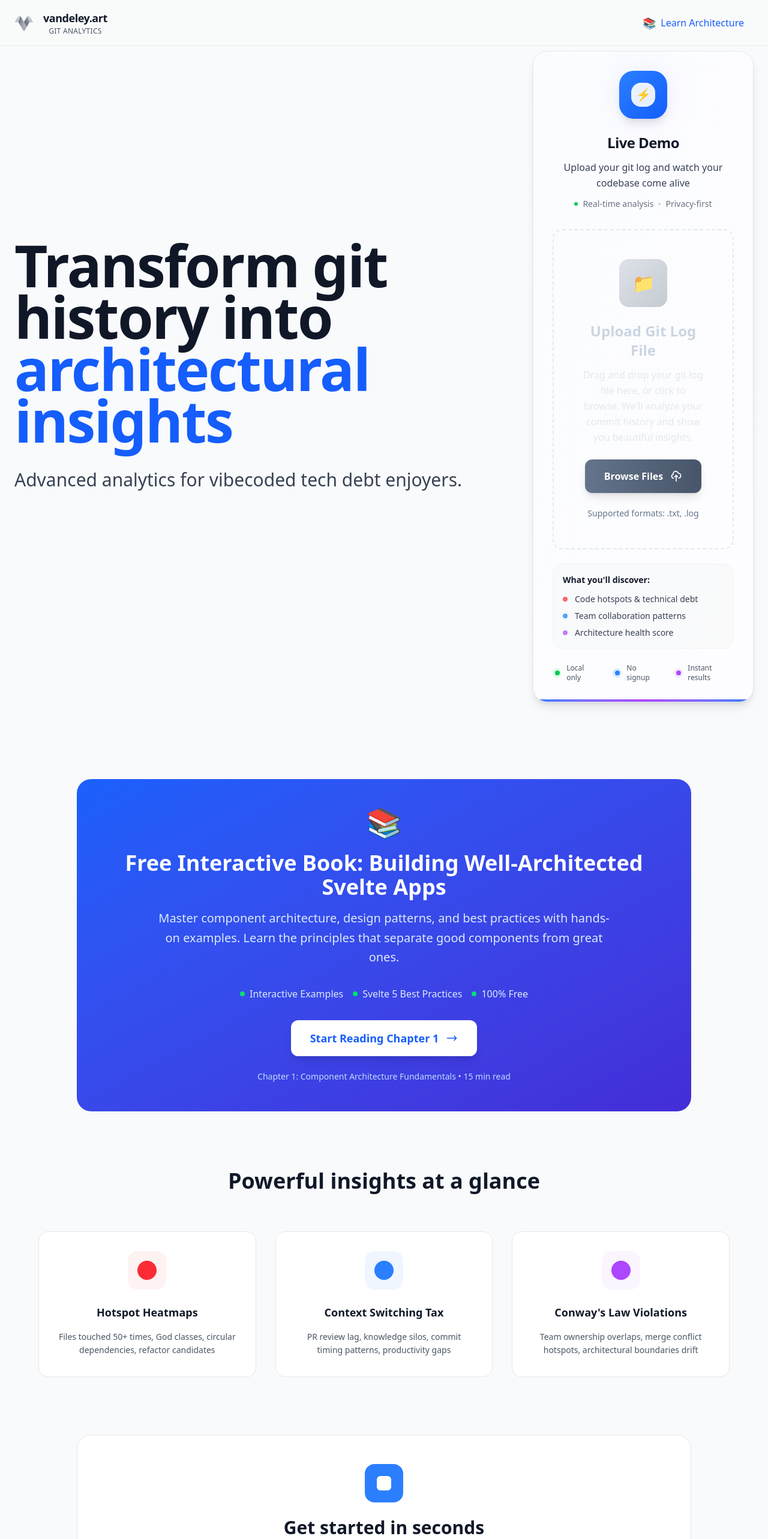
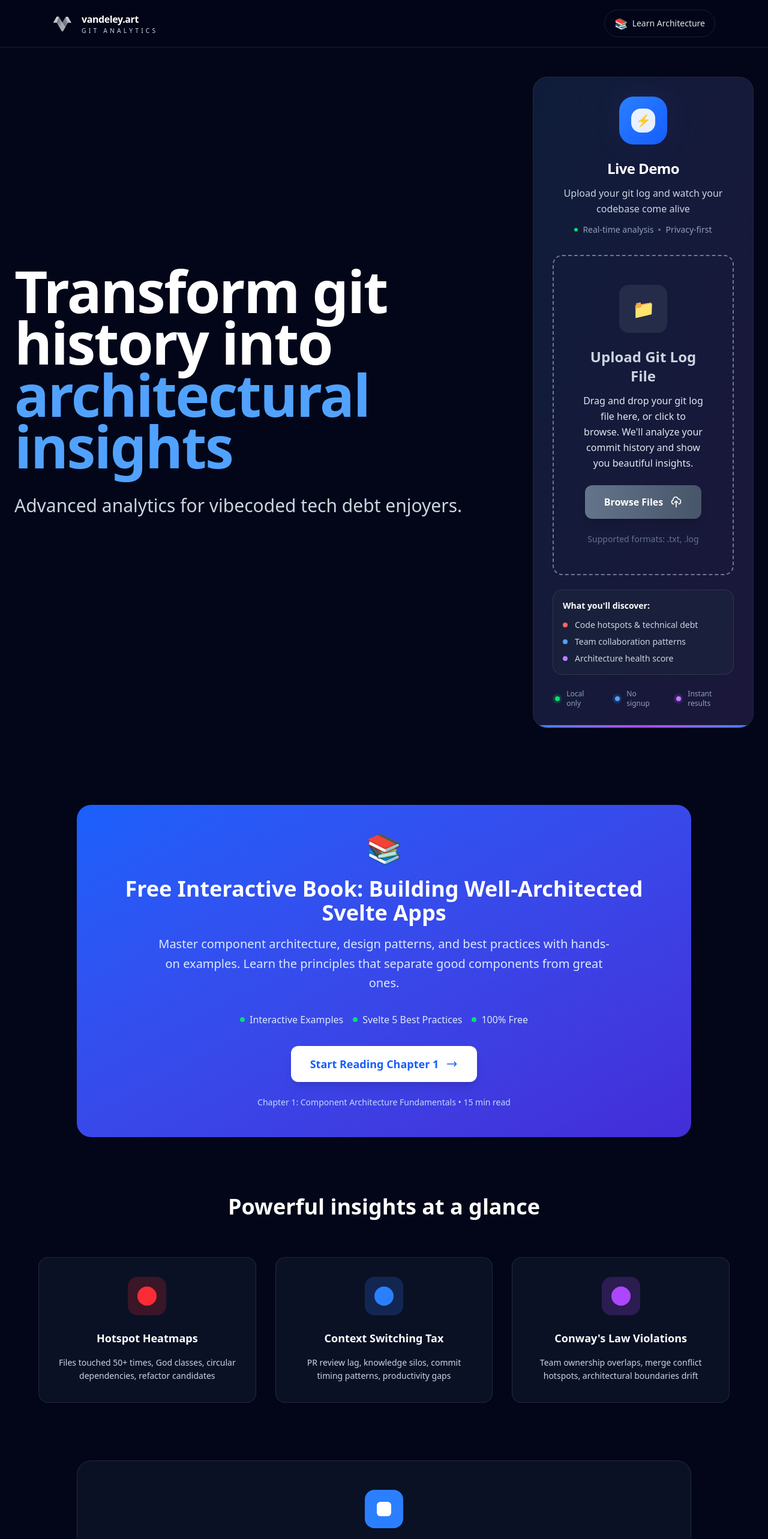
Before and after one commit to grzlz/vandeley, a SvelteKit app: page / in a window 1280 px wide. Shown: the top 2566 px of the page at 60% size. Built offline with nearby package versions, Linux system fonts and the light colour scheme.

Commit message:
go dark mode

```diff
--- a/src/routes/+page.svelte
+++ b/src/routes/+page.svelte
@@ -116,62 +116,57 @@
 	}
 </script>
 
-<main class="min-h-screen bg-gray-50 font-[system-ui,-apple-system,BlinkMacSystemFont,'SF Pro Display',sans-serif] antialiased">
+<main class="min-h-screen bg-slate-950 font-[system-ui,-apple-system,BlinkMacSystemFont,'SF Pro Display',sans-serif] antialiased">
 	{#if showLandingPage}
 		<!-- Apple-Inspired Landing Page -->
 		<div class="relative">
 			<!-- Clean Navigation -->
-			<nav class="sticky top-0 z-50 bg-gray-50/80 backdrop-blur-xl border-b border-gray-200">
-				<div class="container mx-auto px-6 py-4">
-					<div class="flex items-center justify-between">
+			<nav class="fixed top-0 left-0 right-0 z-50 border-b border-white/10 bg-slate-950/80 backdrop-blur-xl">
+				<div class="mx-auto flex max-w-6xl items-center justify-between px-6 py-4">
 					<div class="flex items-center gap-4">
 						<img src="/logo.png" alt="Vandeley Logo" class="h-8 w-8" />
-							<div class="text-center">
-								<div class="text-lg font-semibold tracking-tight text-gray-900">
-									vandeley.art
-								</div>
-								<div class="text-xs font-medium tracking-wide text-gray-600 uppercase">
+						<div class="text-sm">
+							<div class="text-base font-semibold tracking-tight text-white">vandeley.art</div>
+							<div class="text-[0.65rem] font-medium tracking-[0.4em] text-slate-300 uppercase">
 								Git Analytics
 							</div>
 						</div>
 					</div>
 
-						<!-- Navigation Links -->
-						<div class="flex items-center gap-6">
+					<div class="flex items-center gap-4 text-sm font-medium">
 						<a
 							href="/architecture"
-								class="flex items-center gap-2 px-4 py-2 text-blue-600 hover:text-blue-800 hover:bg-blue-50 rounded-lg transition-all duration-200 font-medium"
+							class="flex items-center gap-2 rounded-full border border-white/10 px-4 py-2 text-slate-200 transition hover:border-white/30 hover:text-white"
 						>
 							<span class="text-lg">📚</span>
 							Learn Architecture
 						</a>
 					</div>
 				</div>
-				</div>
 			</nav>
 
 			<!-- Hero Section -->
-			<section class="pt-2 pb-16 px-6">
+			<section class="pt-32 pb-16 px-6">
 				<div class="container mx-auto">
 					<!-- Hero + Demo Layout -->
 					<div class="grid grid-cols-1 lg:grid-cols-3 gap-16 items-center mb-16">
 						<!-- Hero Content - Left Side (2/3) -->
 						<div class="lg:col-span-2">
-							<h1 class="text-6xl md:text-7xl lg:text-8xl font-bold tracking-tight text-gray-900 mb-8 leading-[0.9]">
+							<h1 class="text-6xl md:text-7xl lg:text-8xl font-bold tracking-tight text-white mb-8 leading-[0.9]">
 								Transform git history into
-								<span class="text-blue-600">architectural insights</span>
+								<span class="text-blue-400">architectural insights</span>
 							</h1>
 
-							<p class="text-2xl md:text-3xl text-gray-700 mb-8 font-light leading-relaxed">
+							<p class="text-2xl md:text-3xl text-slate-300 mb-8 font-light leading-relaxed">
 								Advanced analytics for vibecoded tech debt enjoyers.
 							</p>
 						</div>
 
 						<!-- Interactive Demo Playground - Right Side (1/3) -->
 						<div class="lg:col-span-1">
-							<div class="bg-white rounded-3xl p-8 border border-gray-200 shadow-lg hover:shadow-xl transition-all duration-300 hover:-translate-y-1 relative overflow-hidden">
+							<div class="bg-slate-900/70 rounded-3xl p-8 border border-white/10 backdrop-blur hover:bg-slate-900/90 transition-all duration-300 hover:-translate-y-1 relative overflow-hidden">
 								<!-- Subtle background pattern -->
-								<div class="absolute inset-0 bg-gradient-to-br from-blue-50/30 to-purple-50/20 pointer-events-none"></div>
+								<div class="absolute inset-0 bg-gradient-to-br from-blue-500/10 to-purple-500/10 pointer-events-none"></div>
 
 								<!-- Demo header with enhanced visual hierarchy -->
 								<div class="relative z-10 text-center mb-8">
@@ -187,16 +182,16 @@
 									</div>
 
 									<div class="space-y-3">
-										<h3 class="text-2xl font-bold text-gray-900 tracking-tight">
+										<h3 class="text-2xl font-bold text-white tracking-tight">
 											Live Demo
 										</h3>
-										<p class="text-base text-gray-700 font-medium leading-relaxed">
+										<p class="text-base text-slate-300 font-medium leading-relaxed">
 											Upload your git log and watch your codebase come alive
 										</p>
-										<div class="flex items-center justify-center gap-2 text-sm text-gray-500">
-											<div class="w-1.5 h-1.5 rounded-full bg-green-500"></div>
+										<div class="flex items-center justify-center gap-2 text-sm text-slate-400">
+											<div class="w-1.5 h-1.5 rounded-full bg-green-400"></div>
 											<span>Real-time analysis</span>
-											<div class="w-1 h-1 rounded-full bg-gray-300"></div>
+											<div class="w-1 h-1 rounded-full bg-slate-500"></div>
 											<span>Privacy-first</span>
 										</div>
 									</div>
@@ -209,20 +204,20 @@
 
 								<!-- Demo features preview -->
 								<div class="relative z-10 space-y-4">
-									<div class="bg-gray-50/80 rounded-2xl p-4 border border-gray-100">
-										<h4 class="font-semibold text-gray-900 text-sm mb-3">What you'll discover:</h4>
+									<div class="bg-slate-800/50 rounded-2xl p-4 border border-white/10">
+										<h4 class="font-semibold text-white text-sm mb-3">What you'll discover:</h4>
 										<div class="space-y-2">
 											<div class="flex items-center gap-3">
 												<div class="w-2 h-2 rounded-full bg-red-400"></div>
-												<span class="text-sm text-gray-700">Code hotspots & technical debt</span>
+												<span class="text-sm text-slate-300">Code hotspots & technical debt</span>
 											</div>
 											<div class="flex items-center gap-3">
 												<div class="w-2 h-2 rounded-full bg-blue-400"></div>
-												<span class="text-sm text-gray-700">Team collaboration patterns</span>
+												<span class="text-sm text-slate-300">Team collaboration patterns</span>
 											</div>
 											<div class="flex items-center gap-3">
 												<div class="w-2 h-2 rounded-full bg-purple-400"></div>
-												<span class="text-sm text-gray-700">Architecture health score</span>
+												<span class="text-sm text-slate-300">Architecture health score</span>
 											</div>
 										</div>
 									</div>
@@ -230,22 +225,22 @@
 									<!-- Trust indicators -->
 									<div class="flex items-center justify-center gap-6 pt-2">
 										<div class="flex items-center gap-2">
-											<div class="w-4 h-4 rounded-full bg-green-100 flex items-center justify-center">
-												<div class="w-2 h-2 rounded-full bg-green-500"></div>
+											<div class="w-4 h-4 rounded-full bg-green-500/20 flex items-center justify-center">
+												<div class="w-2 h-2 rounded-full bg-green-400"></div>
 											</div>
-											<span class="text-xs text-gray-600 font-medium">Local only</span>
+											<span class="text-xs text-slate-400 font-medium">Local only</span>
 										</div>
 										<div class="flex items-center gap-2">
-											<div class="w-4 h-4 rounded-full bg-blue-100 flex items-center justify-center">
-												<div class="w-2 h-2 rounded-full bg-blue-500"></div>
+											<div class="w-4 h-4 rounded-full bg-blue-500/20 flex items-center justify-center">
+												<div class="w-2 h-2 rounded-full bg-blue-400"></div>
 											</div>
-											<span class="text-xs text-gray-600 font-medium">No signup</span>
+											<span class="text-xs text-slate-400 font-medium">No signup</span>
 										</div>
 										<div class="flex items-center gap-2">
-											<div class="w-4 h-4 rounded-full bg-purple-100 flex items-center justify-center">
-												<div class="w-2 h-2 rounded-full bg-purple-500"></div>
+											<div class="w-4 h-4 rounded-full bg-purple-500/20 flex items-center justify-center">
+												<div class="w-2 h-2 rounded-full bg-purple-400"></div>
 											</div>
-											<span class="text-xs text-gray-600 font-medium">Instant results</span>
+											<span class="text-xs text-slate-400 font-medium">Instant results</span>
 										</div>
 									</div>
 								</div>
@@ -316,36 +311,36 @@
 			<section class="pb-24 px-6">
 				<div class="container mx-auto">
 					<div class="max-w-6xl mx-auto mb-24">
-						<h2 class="text-3xl md:text-4xl font-bold text-gray-900 mb-16 text-center">
+						<h2 class="text-3xl md:text-4xl font-bold text-white mb-16 text-center">
 							Powerful insights at a glance
 						</h2>
 						<div class="grid grid-cols-1 md:grid-cols-3 gap-8">
-							<div class="group text-center p-8 rounded-2xl border border-gray-200 bg-white hover:border-gray-300 hover:shadow-lg transition-all duration-300 hover:-translate-y-1">
-								<div class="w-16 h-16 mx-auto mb-6 rounded-2xl bg-red-50 flex items-center justify-center text-2xl group-hover:scale-110 transition-transform duration-300">
+							<div class="group text-center p-8 rounded-2xl border border-white/10 bg-slate-900/70 hover:border-white/20 backdrop-blur transition-all duration-300 hover:-translate-y-1">
+								<div class="w-16 h-16 mx-auto mb-6 rounded-2xl bg-red-500/20 flex items-center justify-center text-2xl group-hover:scale-110 transition-transform duration-300">
 									<div class="w-8 h-8 rounded-full bg-red-500"></div>
 								</div>
-								<h3 class="text-lg font-semibold text-gray-900 mb-4">Hotspot Heatmaps</h3>
-								<p class="text-gray-600 text-sm leading-relaxed">
+								<h3 class="text-lg font-semibold text-white mb-4">Hotspot Heatmaps</h3>
+								<p class="text-slate-300 text-sm leading-relaxed">
 									Files touched 50+ times, God classes, circular dependencies, refactor candidates
 								</p>
 							</div>
 
-							<div class="group text-center p-8 rounded-2xl border border-gray-200 bg-white hover:border-gray-300 hover:shadow-lg transition-all duration-300 hover:-translate-y-1">
-								<div class="w-16 h-16 mx-auto mb-6 rounded-2xl bg-blue-50 flex items-center justify-center text-2xl group-hover:scale-110 transition-transform duration-300">
+							<div class="group text-center p-8 rounded-2xl border border-white/10 bg-slate-900/70 hover:border-white/20 backdrop-blur transition-all duration-300 hover:-translate-y-1">
+								<div class="w-16 h-16 mx-auto mb-6 rounded-2xl bg-blue-500/20 flex items-center justify-center text-2xl group-hover:scale-110 transition-transform duration-300">
 									<div class="w-8 h-8 rounded-full bg-blue-500"></div>
 								</div>
-								<h3 class="text-lg font-semibold text-gray-900 mb-4">Context Switching Tax</h3>
-								<p class="text-gray-600 text-sm leading-relaxed">
+								<h3 class="text-lg font-semibold text-white mb-4">Context Switching Tax</h3>
+								<p class="text-slate-300 text-sm leading-relaxed">
 									PR review lag, knowledge silos, commit timing patterns, productivity gaps
 								</p>
 							</div>
 
-							<div class="group text-center p-8 rounded-2xl border border-gray-200 bg-white hover:border-gray-300 hover:shadow-lg transition-all duration-300 hover:-translate-y-1">
-								<div class="w-16 h-16 mx-auto mb-6 rounded-2xl bg-purple-50 flex items-center justify-center text-2xl group-hover:scale-110 transition-transform duration-300">
+							<div class="group text-center p-8 rounded-2xl border border-white/10 bg-slate-900/70 hover:border-white/20 backdrop-blur transition-all duration-300 hover:-translate-y-1">
+								<div class="w-16 h-16 mx-auto mb-6 rounded-2xl bg-purple-500/20 flex items-center justify-center text-2xl group-hover:scale-110 transition-transform duration-300">
 									<div class="w-8 h-8 rounded-full bg-purple-500"></div>
 								</div>
-								<h3 class="text-lg font-semibold text-gray-900 mb-4">Conway's Law Violations</h3>
-								<p class="text-gray-600 text-sm leading-relaxed">
+								<h3 class="text-lg font-semibold text-white mb-4">Conway's Law Violations</h3>
+								<p class="text-slate-300 text-sm leading-relaxed">
 									Team ownership overlaps, merge conflict hotspots, architectural boundaries drift
 								</p>
 							</div>
@@ -354,7 +349,7 @@
 
 					<!-- Quick Start Guide -->
 					<div class="max-w-5xl mx-auto">
-						<div class="bg-white rounded-3xl p-12 border border-gray-200">
+						<div class="bg-slate-900/70 rounded-3xl p-12 border border-white/10 backdrop-blur">
 							<div class="text-center mb-12">
 								<div class="w-16 h-16 mx-auto mb-6 rounded-2xl bg-blue-500 flex items-center justify-center">
 									<div class="w-6 h-6 rounded-md bg-white"></div>
```
Also changed, not shown: src/lib/components/book/examples/ComponentComparison.svelte (+36 -36 lines), src/routes/architecture/+page.svelte (+19 -6 lines), src/routes/book/chapter-2/+page.svelte (+4 -4 lines). Lines whose indentation alone changed are shown as unchanged.
